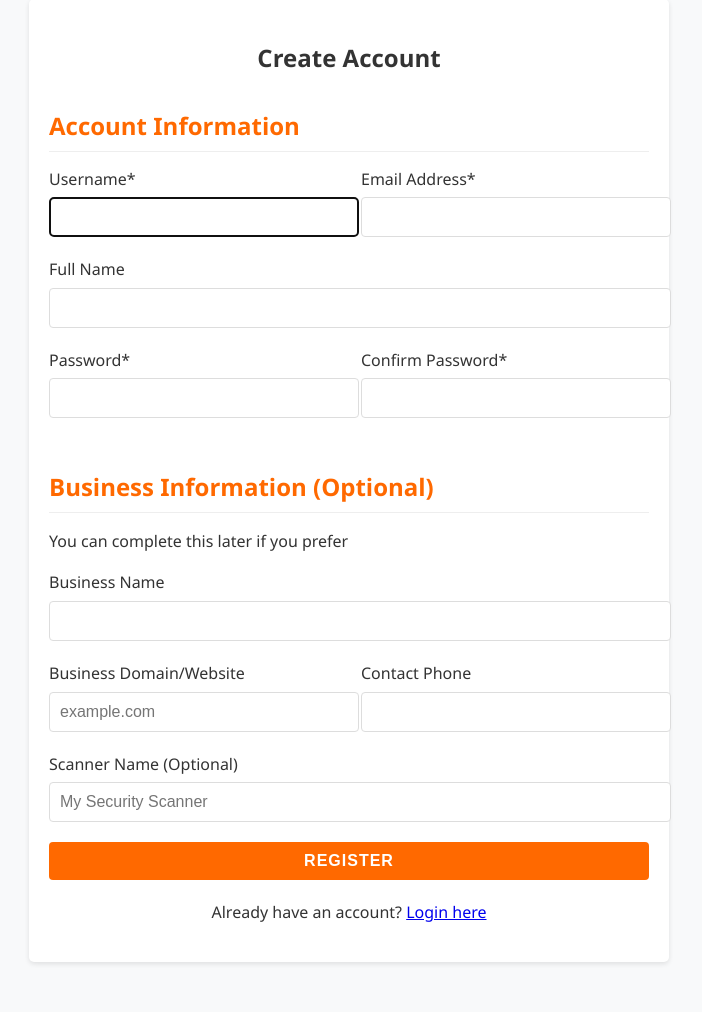
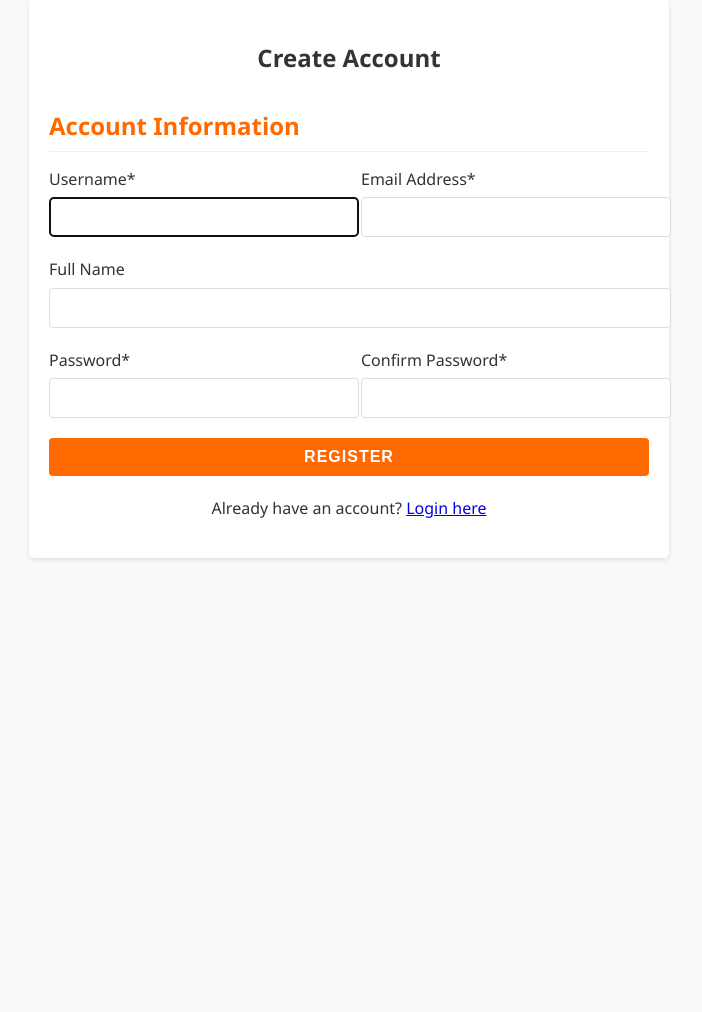
Before and after one commit to Gerrit8008/CGT_Scanner, a Flask app: page /auth/register in a window 1280 px wide. Shown: the part 51-1063 px from the top of the page, without its empty margins (291-993 px from the left). After the commit the page ends 611 px from the top, so only its background shows below. Run offline with Flask 2, Linux system fonts and the light colour scheme; parts of the project's set-up code (start-up, migrations or seed data) failed here and were passed over.

Commit message:
Update register.html

```diff
--- a/templates/auth/register.html
+++ b/templates/auth/register.html
@@ -132,31 +132,6 @@
                 </div>
             </div>
 
-            <h3 class="section-title">Business Information (Optional)</h3>
-            <p>You can complete this later if you prefer</p>
-
-            <div class="form-group">
-                <label for="business_name">Business Name</label>
-                <input type="text" id="business_name" name="business_name" class="form-control">
-            </div>
-
-            <div class="form-row">
-                <div class="form-group">
-                    <label for="business_domain">Business Domain/Website</label>
-                    <input type="text" id="business_domain" name="business_domain" class="form-control" placeholder="example.com">
-                </div>
-
-                <div class="form-group">
-                    <label for="contact_phone">Contact Phone</label>
-                    <input type="tel" id="contact_phone" name="contact_phone" class="form-control">
-                </div>
-            </div>
-
-            <div class="form-group">
-                <label for="scanner_name">Scanner Name (Optional)</label>
-                <input type="text" id="scanner_name" name="scanner_name" class="form-control" placeholder="My Security Scanner">
-            </div>
-
             <div class="form-group">
                 <button type="submit" class="btn">Register</button>
             </div>
```
